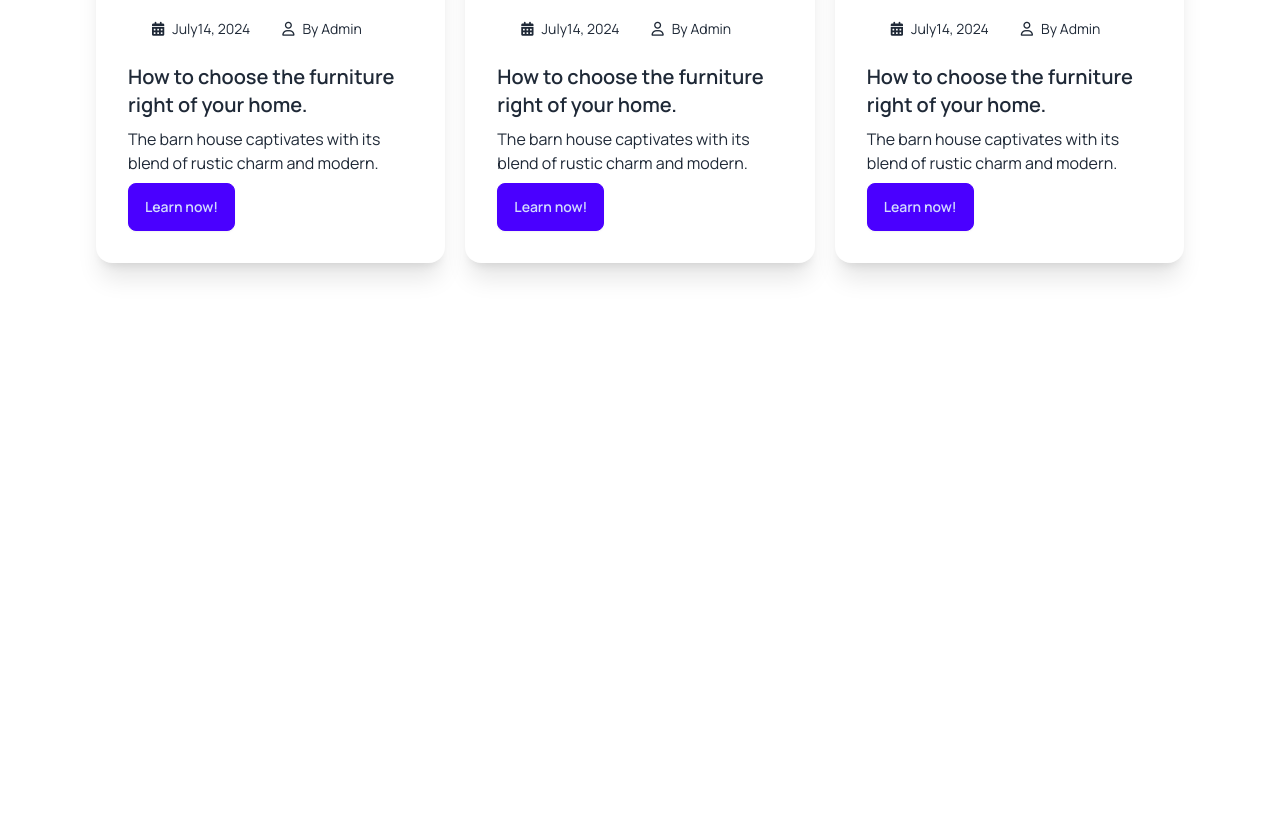
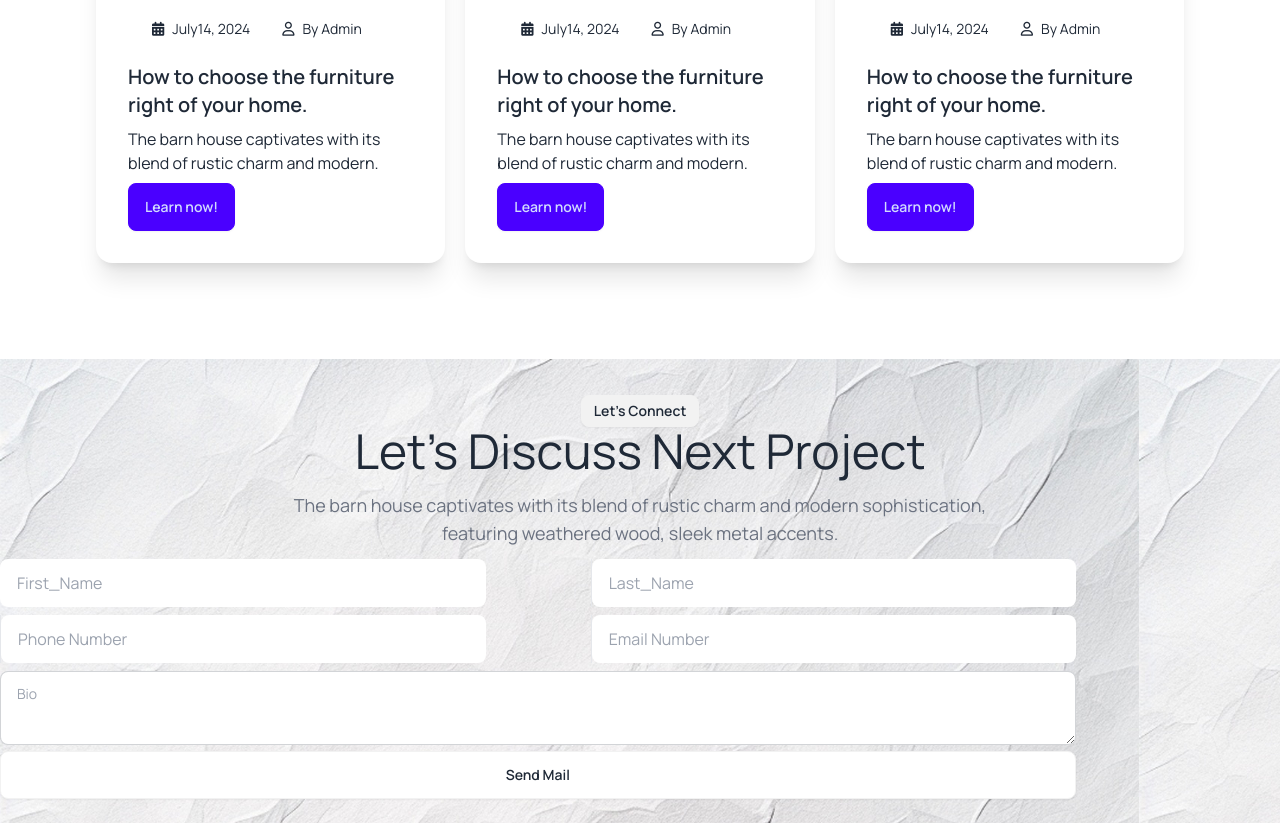
Before and after one commit to mahmodulhassan37/PropertyUI, a plain HTML site: page index.html in a window 1280 px wide. Shown: the part 3878-4701 px from the top of the page. Before the commit the page ends 4237 px from the top, so only its background shows below. Drawn offline with nearby package versions, Linux system fonts and the light colour scheme; files whose address does not match are found by name.

Commit message:
input form completed

```diff
--- a/index.html
+++ b/index.html
@@ -398,6 +398,69 @@
 
 
              </section>
+
+             <!-- Discuss Next Project section -->
+              <div class="bg-[url('/assets/bg.jpg')] max-w-screen-2xl py-6 ">
+                <div class=" mx-4 p-4 text-center lg:py-3">
+
+                  <div class="text-center">
+                    <button class="btn btn-sm">Let’s Connect</button>
+                    <h1 class="text-5xl">Let’s Discuss Next Project</h1>
+                    <p class="text-gray-500 text-lg mt-4 text-center">
+                      The barn house captivates with its blend of rustic charm and modern sophistication,<br> featuring weathered wood, sleek metal accents.</p>
+                  </div>
+                  </div>
+
+                  <!-- Input form Section -->
+                   <div class="w-11/12">
+                    <!-- <div class="grid justify-center gap-4 lg:grid-cols-2"> -->
+                    <div class="grid lg:grid-cols-2 gap-2 divide-x">
+
+                      <!-- First Name -->
+                      <div class="">
+                        <label class="input flex  items-center gap-2 w-5/6">
+
+                          <input type="" class="grow" placeholder="First_Name"/>
+                        </label>
+                      </div>
+                      <!-- last name -->
+                      <div>
+                        <label class="input flex items-center gap-2 w-5/6">
+
+                          <input type="" class="grow" placeholder="Last_Name"/>
+                        </label>
+                      </div>
+
+                      <!-- Phone Number -->
+                        <div>
+                          <label class="input flex items-center gap-2 w-5/6">
+                            <input type="" class="grow" placeholder="Phone Number"/>
+                          </label>
+                        </div>
+
+                        <!-- Email Number -->
+                        <div>
+                          <label class="input flex items-center gap-2 w-5/6">
+                            <input type="" class="grow" placeholder="Email Number"/>
+                          </label>
+                        </div>
+
+
+                      </div>
+                      <!-- Text-Area -->
+                      <div>
+                        <div class="gap-2 mt-2">
+                          <div class="">
+                            <textarea class="textarea textarea-bordered w-11/12 h-80:" placeholder="Bio"></textarea>
+                          </div>
+                        </div>
+                      <!--Login Button -->
+                      <div>
+                        <button class="btn btn-wide bg-white w-11/12">Send Mail</button>
+                      </div>
+                    </div>
+              </div>
+              </div>
       </main>
       <!-- footer Section -->
        <footer>
--- a/tailwind.config.js
+++ b/tailwind.config.js
@@ -2,7 +2,9 @@
 module.exports = {
     content: ["./src/**/*.{html,js}"],
     theme: {
-      extend: {},
+      extend: {
+        'discussBanner': "url('/assets/bg.jpg')",
+      },
     },
     plugins: [],
   }
```
